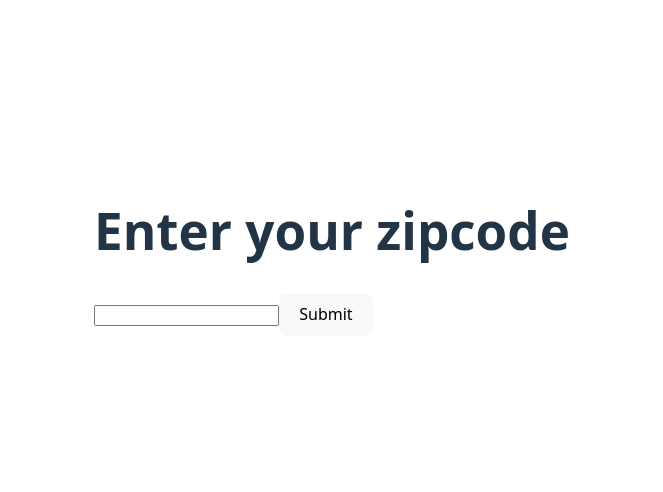
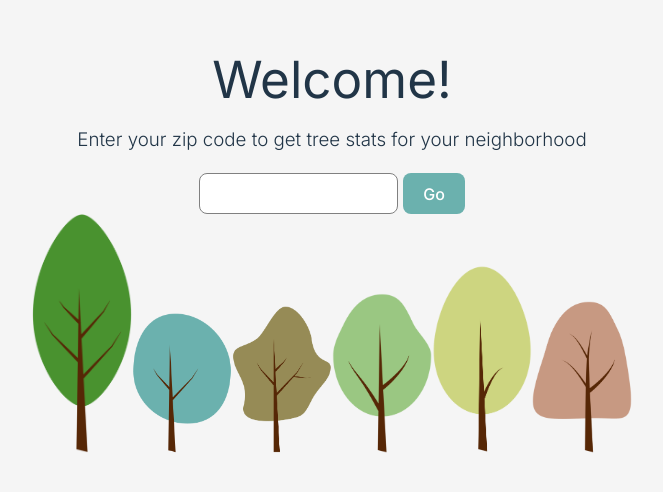
Before and after one commit to wisch628/neighborhood-trees, a React (Vite) app in the folder client/: page / in a window 1280 px wide. Shown: the part 148-640 px from the top of the page, without its empty margins (308-971 px from the left). Built offline with nearby package versions, Linux system fonts and the light colour scheme.

Commit message:
fix landing page style

```diff
--- a/client/src/App.css
+++ b/client/src/App.css
@@ -0,0 +1,10 @@
+.flex {
+    display: flex;
+    justify-content: center;
+    gap: 5px;
+}
+
+.treeWrapper {
+    display: flex;
+    align-items: end;
+}
--- a/client/src/App.tsx
+++ b/client/src/App.tsx
@@ -1,5 +1,6 @@
 import { useState } from "react";
 import "./App.css";
+import { LandingPage } from "./LandingPage";
 
 interface TreeStats {
   count: number;
@@ -23,7 +24,6 @@ function App() {
     <>
       {mostCommon?.length ? (
         <>
-          <img src="/tree-1.png" />
           <h1>
             The most common tree in your zipcode is: {mostCommon[0]?.common}{" "}
           </h1>{" "}
@@ -39,11 +39,11 @@ function App() {
           })}
         </>
       ) : (
-        <>
-          <h1>Enter your zipcode</h1>
-          <input value={zipcode} onChange={(e) => setZipcode(e.target.value)} />
-          <button onClick={callData}>Submit</button>
-        </>
+        <LandingPage
+          zipcode={zipcode}
+          setZipcode={setZipcode}
+          callData={callData}
+        />
       )}
     </>
   );
--- /dev/null
+++ b/client/src/LandingPage.tsx
@@ -0,0 +1,29 @@
+export const LandingPage = ({
+  zipcode,
+  setZipcode,
+  callData,
+}: {
+  zipcode: string;
+  setZipcode: React.Dispatch<React.SetStateAction<string>>;
+  callData: () => void;
+}) => {
+  return (
+    <>
+      <h1>Welcome!</h1>
+      <h3>Enter your zip code to get tree stats for your neighborhood</h3>
+
+      <div className="flex">
+        <input value={zipcode} onChange={(e) => setZipcode(e.target.value)} />
+        <button onClick={callData}>Go</button>
+      </div>
+      <div className="treeWrapper">
+        <img src="/tree-1.png" width={100} />
+        <img src="/tree-2.png" width={100} />
+        <img src="/tree-3.png" width={100} />
+        <img src="/tree-4.png" width={100} />
+        <img src="/tree-6.png" width={100} />
+        <img src="/tree-5.png" width={100} />
+      </div>
+    </>
+  );
+};
--- a/client/src/index.css
+++ b/client/src/index.css
@@ -1,7 +1,9 @@
+@import url('https://fonts.googleapis.com/css2?family=Inter:wght@100..900&display=swap');
+
 :root {
-  font-family: system-ui, Avenir, Helvetica, Arial, sans-serif;
+  font-family: Inter;
   line-height: 1.5;
-  font-weight: 400;
+  font-weight: 100;
 
   color-scheme: light dark;
   color: rgba(255, 255, 255, 0.87);
@@ -34,6 +36,24 @@ body {
 h1 {
   font-size: 3.2em;
   line-height: 1.1;
+  text-align: center;
+  font-weight: 400;
+  margin: 0;
+}
+h3 {
+  text-align: center;
+  font-weight: 300;
+}
+
+input {
+    border-radius: 8px;
+    border: 1px solid grey;
+    padding: 10px;
+}
+input:focus,
+input:focus-visible {
+      outline-color: #6BB1AE;
+
 }
 
 button {
@@ -43,7 +63,8 @@ button {
   font-size: 1em;
   font-weight: 500;
   font-family: inherit;
-  background-color: #1a1a1a;
+  background: #6BB1AE;
+  color: white;
   cursor: pointer;
   transition: border-color 0.25s;
 }
@@ -58,12 +79,10 @@ button:focus-visible {
 @media (prefers-color-scheme: light) {
   :root {
     color: #213547;
-    background-color: #ffffff;
+    background-color: #F5F5F5;
   }
   a:hover {
     color: #747bff;
   }
-  button {
-    background-color: #f9f9f9;
-  }
+
 }
```
